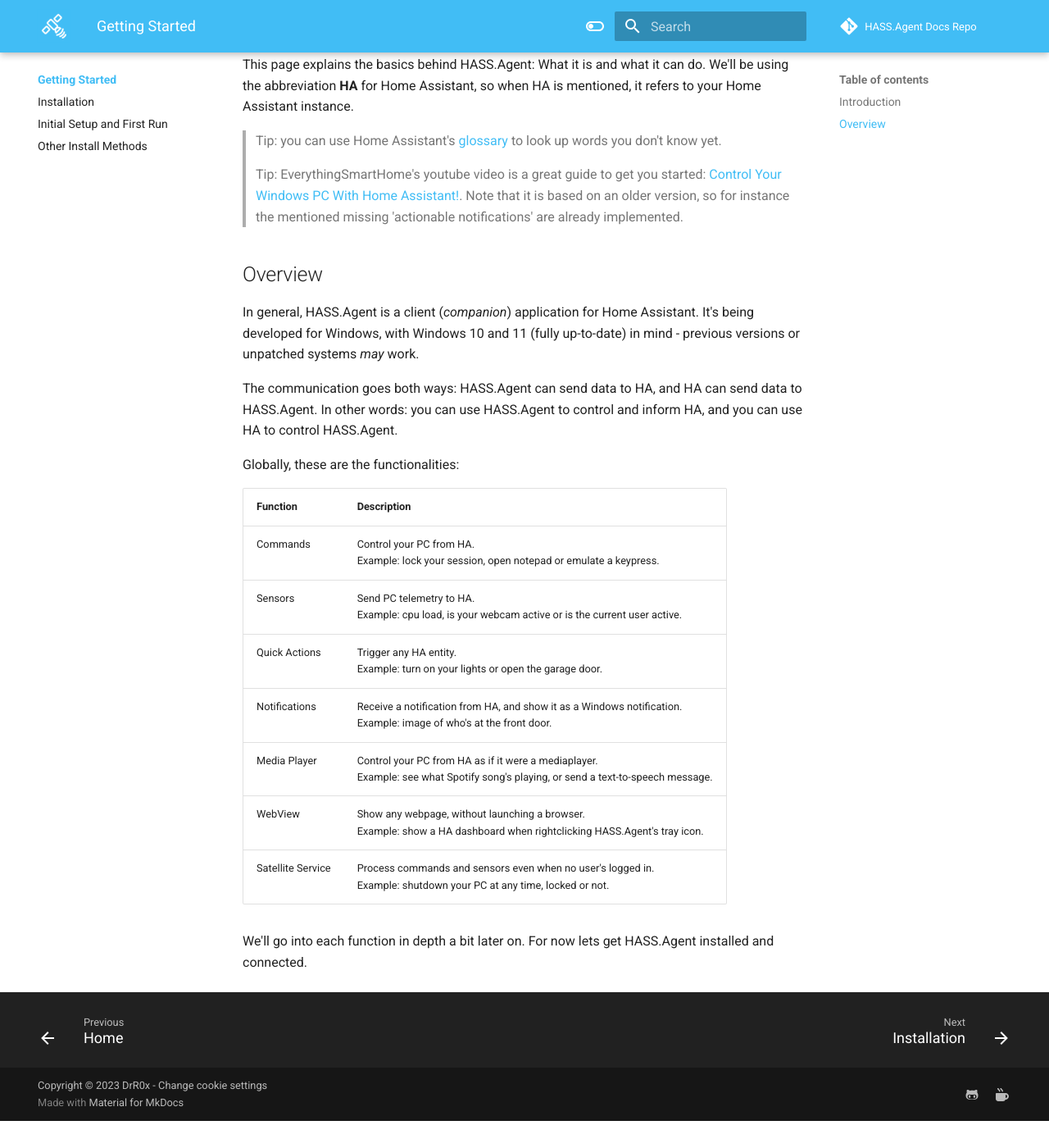
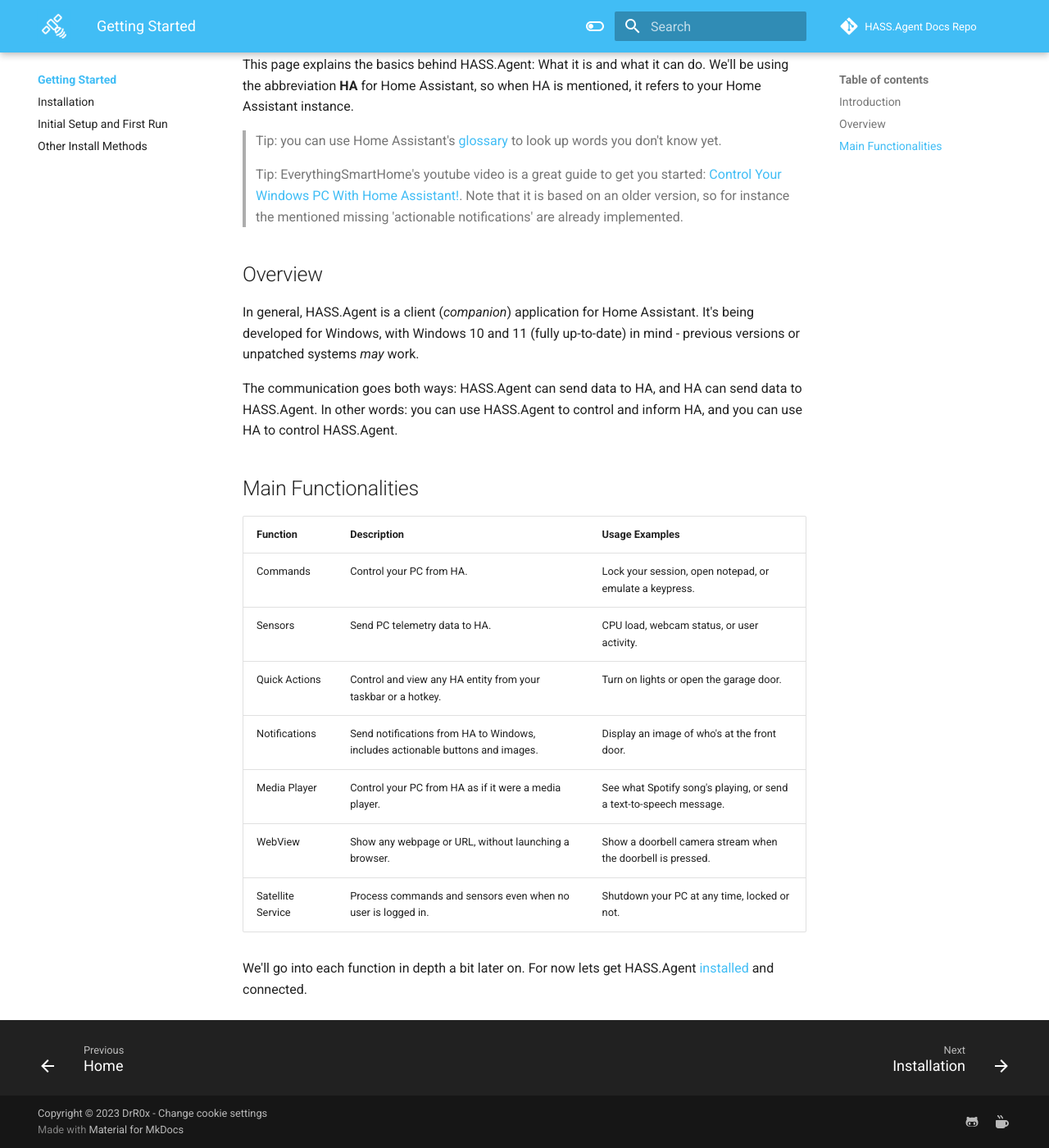
Before and after one commit to hass-agent/HASS.Agent-Documentation, an MkDocs documentation site: the page built from docs/getting-started/index.md, in a window 1280 px wide and 1400 px high, scrolled down 315 px. Shown: the whole window at 82% size. Built offline with MkDocs 1.6.1 and Material for MkDocs 9.7.7, drawn with Linux system fonts in a browser that asks for light colours; comment, search, counter and statistics services are not loaded; the version menu is left out; before the commit the page ends 1682 px from its top, so only the background shows below that.

Commit message:
Change table formatting

```diff
--- a/docs/getting-started/index.md
+++ b/docs/getting-started/index.md
@@ -14,16 +14,16 @@
 
 The communication goes both ways: HASS.Agent can send data to HA, and HA can send data to HASS.Agent. In other words: you can use HASS.Agent to control and inform HA, and you can use HA to control HASS.Agent.
 
-Globally, these are the functionalities:
+## Main Functionalities
 
-| Function          | Description                                                                                                                          |
-| ----------------- | ------------------------------------------------------------------------------------------------------------------------------------ |
-| Commands          | Control your PC from HA.<br/>Example: lock your session, open notepad or emulate a keypress.                                         |
-| Sensors           | Send PC telemetry to HA.<br/>Example: cpu load, is your webcam active or is the current user active.                                 |
-| Quick Actions     | Trigger any HA entity.<br/>Example: turn on your lights or open the garage door.                                                     |
-| Notifications     | Receive a notification from HA, and show it as a Windows notification.<br/>Example: image of who's at the front door.                |
-| Media Player      | Control your PC from HA as if it were a mediaplayer.<br/>Example: see what Spotify song's playing, or send a text-to-speech message. |
-| WebView           | Show any webpage, without launching a browser.<br/>Example: show a HA dashboard when rightclicking HASS.Agent's tray icon.           |
-| Satellite Service | Process commands and sensors even when no user's logged in.<br/>Example: shutdown your PC at any time, locked or not.                |
+| Function          | Description                                                                    | Usage Examples                                                     |
+| ----------------- | ------------------------------------------------------------------------------ | ------------------------------------------------------------------ |
+| Commands          | Control your PC from HA.                                                       | Lock your session, open notepad, or emulate a keypress.            |
+| Sensors           | Send PC telemetry data to HA.                                                  | CPU load, webcam status, or user activity.                         |
+| Quick Actions     | Control and view any HA entity from your taskbar or a hotkey.                  | Turn on lights or open the garage door.                            |
+| Notifications     | Send notifications from HA to Windows, includes actionable buttons and images. | Display an image of who's at the front door.                       |
+| Media Player      | Control your PC from HA as if it were a media player.                          | See what Spotify song's playing, or send a text-to-speech message. |
+| WebView           | Show any webpage or URL, without launching a browser.                          | Show a doorbell camera stream when the doorbell is pressed.        |
+| Satellite Service | Process commands and sensors even when no user is logged in.                   | Shutdown your PC at any time, locked or not.                       |
 
-We'll go into each function in depth a bit later on. For now lets get HASS.Agent installed and connected.
+We'll go into each function in depth a bit later on. For now lets get HASS.Agent [installed](./installation.md) and connected.
```
